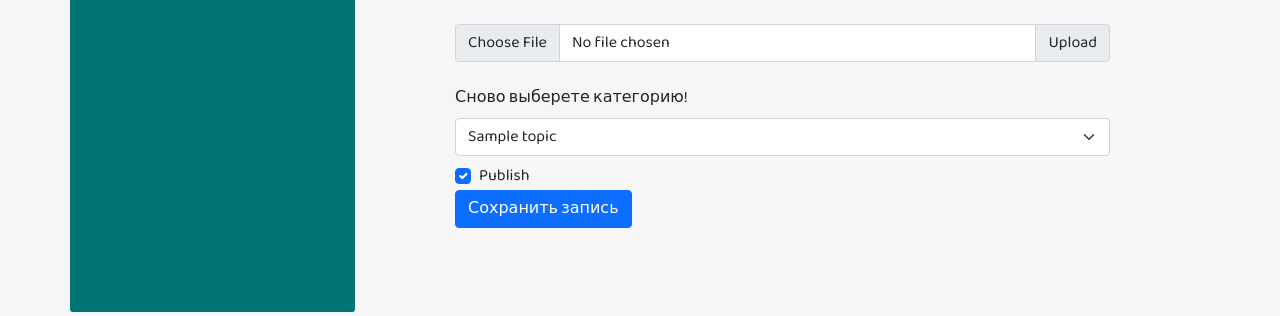
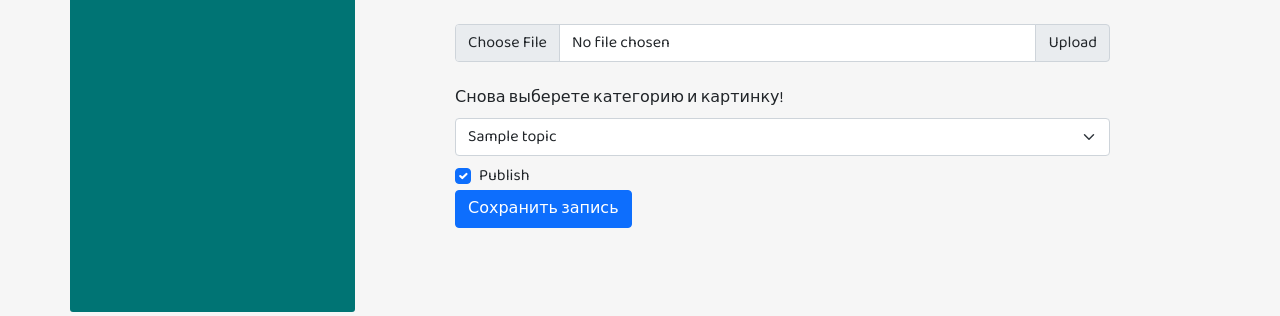
Before and after one commit to Multilin56/Codes, a PHP site: page /Codes/edit.php in a window 1280 px wide. Shown: the part 534-850 px from the top of the page. Run offline with PHP 8.4, Linux system fonts and the light colour scheme; the visitor is signed in with stand-in values (Sample User, id 1); tables that the repository leaves empty or names only in its code hold one stand-in row (values such as "Sample post"); some libraries are stand-ins or nearby versions.

Commit message:
Update edit.php

```diff
--- a/PHP/admin/posts/edit.php
+++ b/PHP/admin/posts/edit.php
@@ -96,7 +96,7 @@
                 >
               </div>
               <label for="category" class="form-label"
-                >Сново выберете категорию!</label
+                >Снова выберете категорию и картинку!</label
               >
               <select id="category" class="form-select mb-2" aria-label="Default select example" name="topic">
                 <?php foreach($topics as $key => $topic): ?>
```
